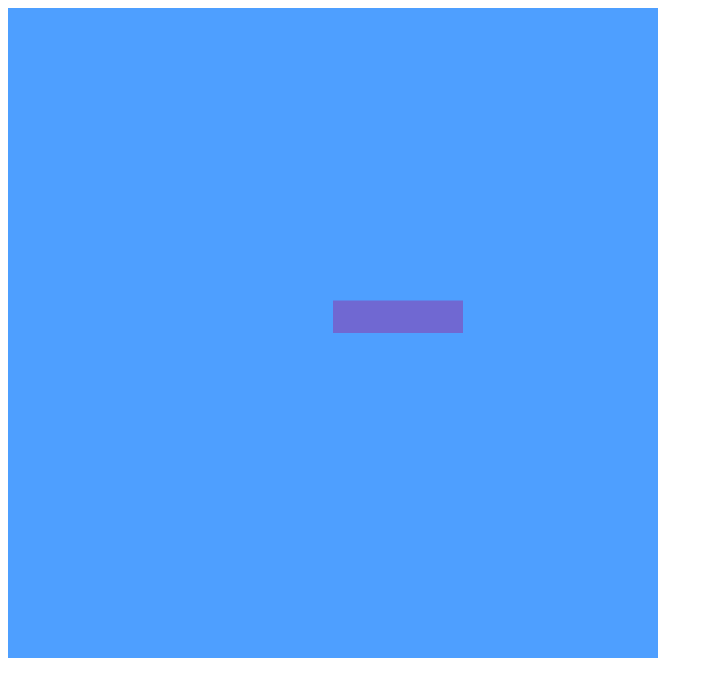
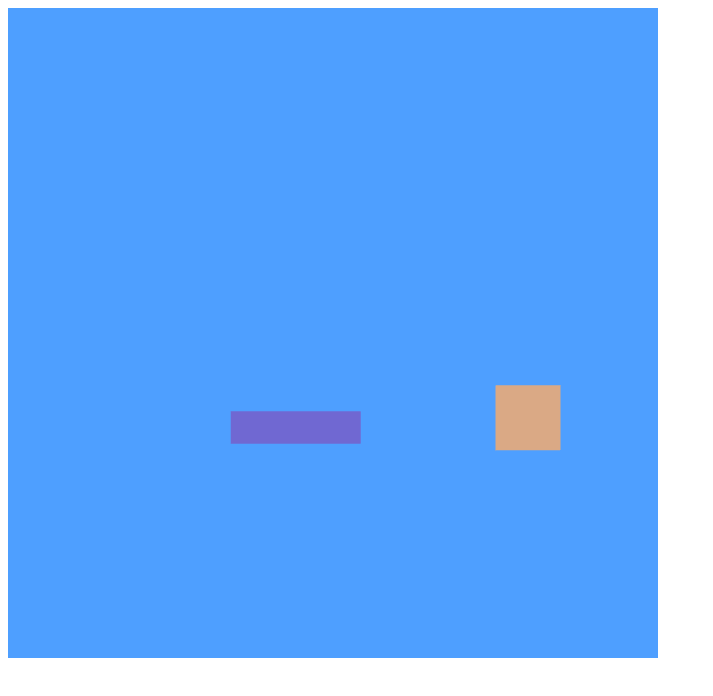
Before and after one commit to vosamoilenko/TetrisWebGL, a plain HTML site: page index.html in a window 1280 px wide. Shown: the whole page, without its empty margins (0-713 px from the left). Drawn offline with Linux system fonts and the light colour scheme.

Commit message:
Set random position to elements

```diff
--- /dev/null
+++ b/glManager.js
@@ -0,0 +1,34 @@
+class GLManager {
+  constructor() {
+    this.then = 0
+    this.shapes = []
+    this.unitSize = 0.1;
+    this.transformation = {
+      translation: (tx, ty) => {
+        return [
+          1, 0, 0,
+          0, 1, 0,
+          tx, ty, 1
+        ];
+      },
+      rotation: (degrees) => {
+        let radians = degrees * Math.PI / 180.0
+        let sin = Math.sin(radians)
+        let cos = Math.cos(radians)
+
+        return [
+          cos, -sin, 0,
+          sin,  cos, 0,
+          0  ,   0,  1,
+        ];
+      },
+      scaling: (sx, sy) => {
+        return [
+          sx, 0, 0,
+          0, sy, 0,
+          0, 0, 1,
+        ];
+      }
+    }
+  }
+}
--- a/index.html
+++ b/index.html
@@ -20,6 +20,7 @@
 <body onload="main();">
 <script src="libraries/toji-gl-matrix-7fc31d5/dist/gl-matrix-min.js"></script>
 <canvas id="glCanvas" width="650" height="650"></canvas>
+<script src="glManager.js"></script>
 <script src="shape.js"></script>
 <script src="shaders.js"></script>
 <script src="myUtils.js"></script>
--- a/main.js
+++ b/main.js
@@ -1,40 +1,10 @@
 // If applied, this commit will
 'use strict'
 var dps = 300
-var glManager = {
-  then: 0,
-  shapes : [],
-  unitSize: 0.1,
-  transformation: {
-    translation: (tx, ty) => {
-      return [
-        1, 0, 0,
-        0, 1, 0,
-        tx, ty, 1
-      ];
-    },
-    rotation: (degrees) => {
-      let radians = degrees * Math.PI / 180.0
-      let sin = Math.sin(radians)
-      let cos = Math.cos(radians)
-
-      return [
-        cos, -sin, 0,
-        sin,  cos, 0,
-        0  ,   0,  1,
-      ];
-    },
-    scaling: (sx, sy) => {
-      return [
-        sx, 0, 0,
-        0, sy, 0,
-        0, 0, 1,
-      ];
-    }
-  }
-}
+let glManager;
 
 function main() {
+  glManager = new GLManager()
   initScene()
   requestAnimationFrame(drawScene)
 };
@@ -62,7 +32,7 @@ function initScene() {
   gl.attachShader(program, fShader);
   gl.linkProgram(program); // link them all together
 
-  if ( !gl.getProgramParameter(program, gl.LINK_STATUS) ) {
+  if (!gl.getProgramParameter(program, gl.LINK_STATUS)) {
     var info = gl.getProgramInfoLog(program);
     throw 'Could not compile WebGL program. \n\n' + info;
   }
@@ -73,7 +43,7 @@ function initScene() {
   glManager.matrixUniformLocation = gl.getUniformLocation(program, "u_matrix")
 
 
-  var u1x4 = new Shape(0.0, 0, glManager.unitSize)
+  var u1x4 = new Shape(0, 0, glManager.unitSize)
   var u2x2 = new Shape(0, 0, glManager.unitSize)
 
   u1x4.positionBuffer = gl.createBuffer()
@@ -92,7 +62,7 @@ function initScene() {
   glManager.gl.bindBuffer(gl.ARRAY_BUFFER, u2x2.colorBuffer)
   setColors()
 
-  // glManager.shapes.push(u2x2)
+  glManager.shapes.push(u2x2)
   glManager.shapes.push(u1x4)
 }
 
@@ -175,8 +145,6 @@ function drawScene(now) {
 
     var scalingMatrix = glManager.transformation.scaling(shape.scaling[0],shape.scaling[1])
 
-
-
     var matrix = [];
     mat3.multiply(matrix, translationMatrix, scalingMatrix)
     mat3.multiply(matrix, matrix, rotationMatrix)
--- a/myUtils.js
+++ b/myUtils.js
@@ -13,6 +13,22 @@ function unitBlock(x, y, step) {
       x2, y2,
       x2, y1,
   ]
+}
+
+function getRandom() {
+  var minus = Math.random()*10000
+
+  var x = Math.random()
+
+  if (x < 0) {x *= -1}
+  if (x > 0.5) {x = 0.5}
+
+
+  if (parseInt(minus)%2==0) {
+    x *= -1
+  }
+
+  return x
 }
 
 function randomFloat() {
--- a/primitivesGeometry.js
+++ b/primitivesGeometry.js
@@ -1,6 +1,5 @@
 // set a 1x4 block
 function set1x4PrimitiveVerticies(_x ,_y, unitStep) {
-  console.log([_x ,_y, unitStep]);
   var gl = glManager.gl
   var step = unitStep
   var x = _x
--- a/shape.js
+++ b/shape.js
@@ -7,7 +7,7 @@ class Shape {
       x: x,
       y: y
     }
-    this.translation = [0,0]
+    this.translation = [getRandom(),getRandom()]
     this.rotation = [0,1]
     this.scaling = [1,1]
     this.degrees = 0.0
```
